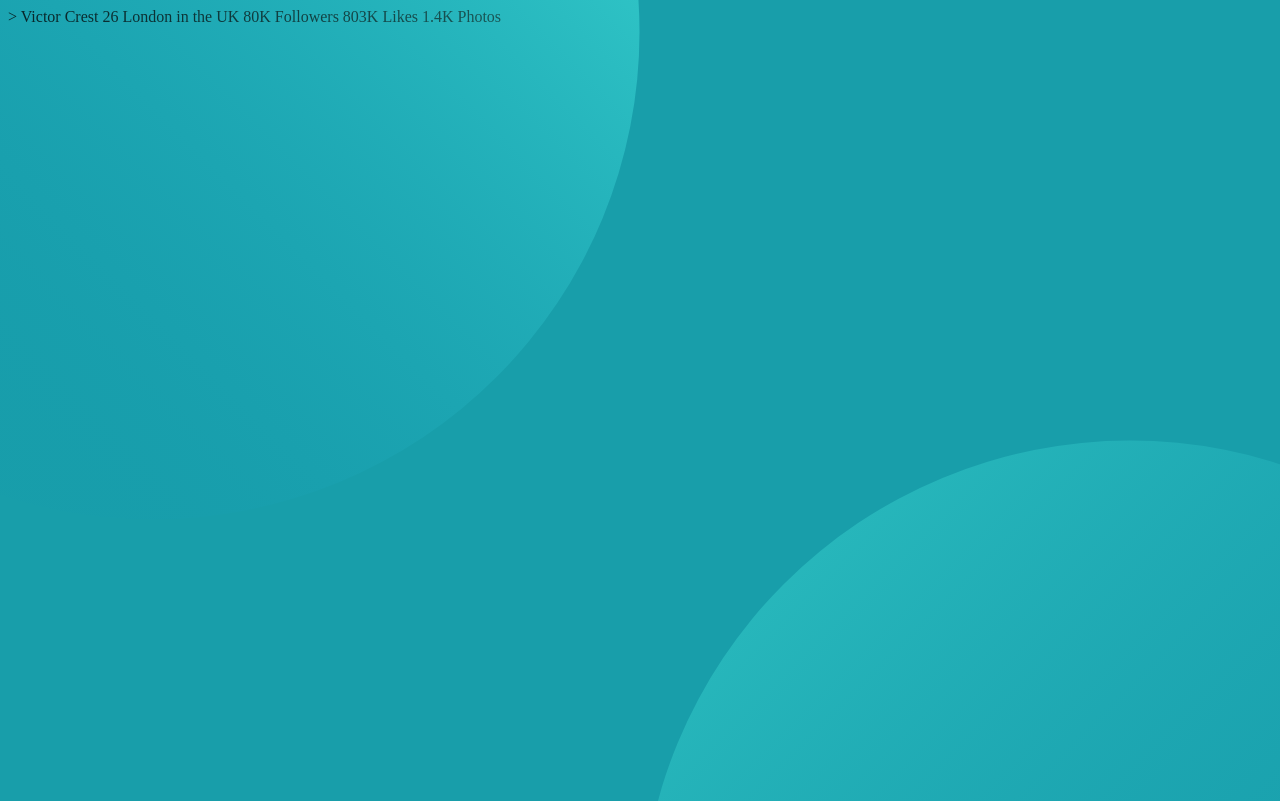
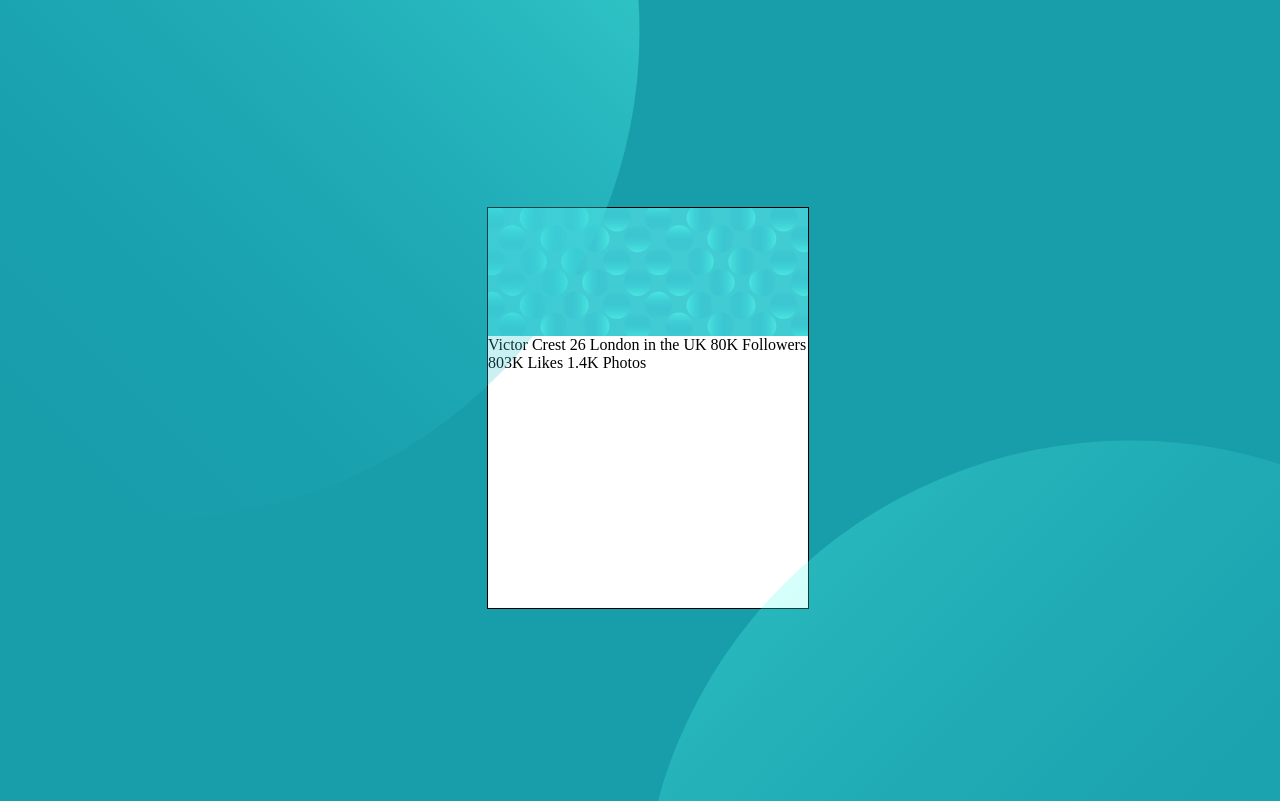
Before and after one commit to jNav56/profile_card, a plain HTML site: page index.html in a window 1280 px wide. Shown: the top 801 px of the page. Drawn offline with Linux system fonts and the light colour scheme.

Commit message:
centered content and moved background images to be children of body instead of grandchildren

```diff
--- a/index.html
+++ b/index.html
@@ -9,10 +9,17 @@
 
 </head>
 <body>
-  <div id="container">
   <img id="circle_1" class="circle" src="./images/bg-pattern-top.svg">
   <img id="circle_2" class="circle" src="./images/bg-pattern-bottom.svg">
-  </div>>
+  <div id="container">
+    <!-- <img id="circle_1" class="circle" src="./images/bg-pattern-top.svg">
+    <img id="circle_2" class="circle" src="./images/bg-pattern-bottom.svg"> -->
+
+    <div id="card">
+
+      <img src="./images/bg-pattern-card.svg">
+
+
       Victor Crest
       26
       London in the UK
@@ -25,5 +32,8 @@
 
       1.4K
       Photos
+
+    </div>
+  </div>
 </body>
 </html>
--- a/profile_card.css
+++ b/profile_card.css
@@ -1,6 +1,18 @@
 /* Default values for desktop view */
 body {
     background-color: #189eaa;
+    overflow: hidden; /* this is to avoid getting a scrollbar like in #circle_2*/
+    /* border: 1px solid black; */
+}
+
+
+#container {
+    height: 100vh;
+    width: 100vw;
+    display: flex;
+    justify-content: center;    /* horizontally centers children */
+    align-items: center;        /* veritcally centers children*/
+    /* border: 1px solid black; */
 }
 
 #circle_1 {
@@ -9,9 +21,22 @@ body {
     right: 50%;
 }
 
+
 #circle_2 {
     position: absolute;
     top: 55%;
     left: 50%;
 }
+
+#card {
+    display: flex;
+    flex-direction: column;
+    width: 25%;
+    height: 50%;
+    background: white;
+    /*justify-content: center;    /* horizontally */
+    /*align-items: center;        /* veritcally */
+    border: 1px solid black;
+
+}
 /* * { border: 1px solid black; } */
```
Lines whose indentation alone changed are shown as unchanged.
